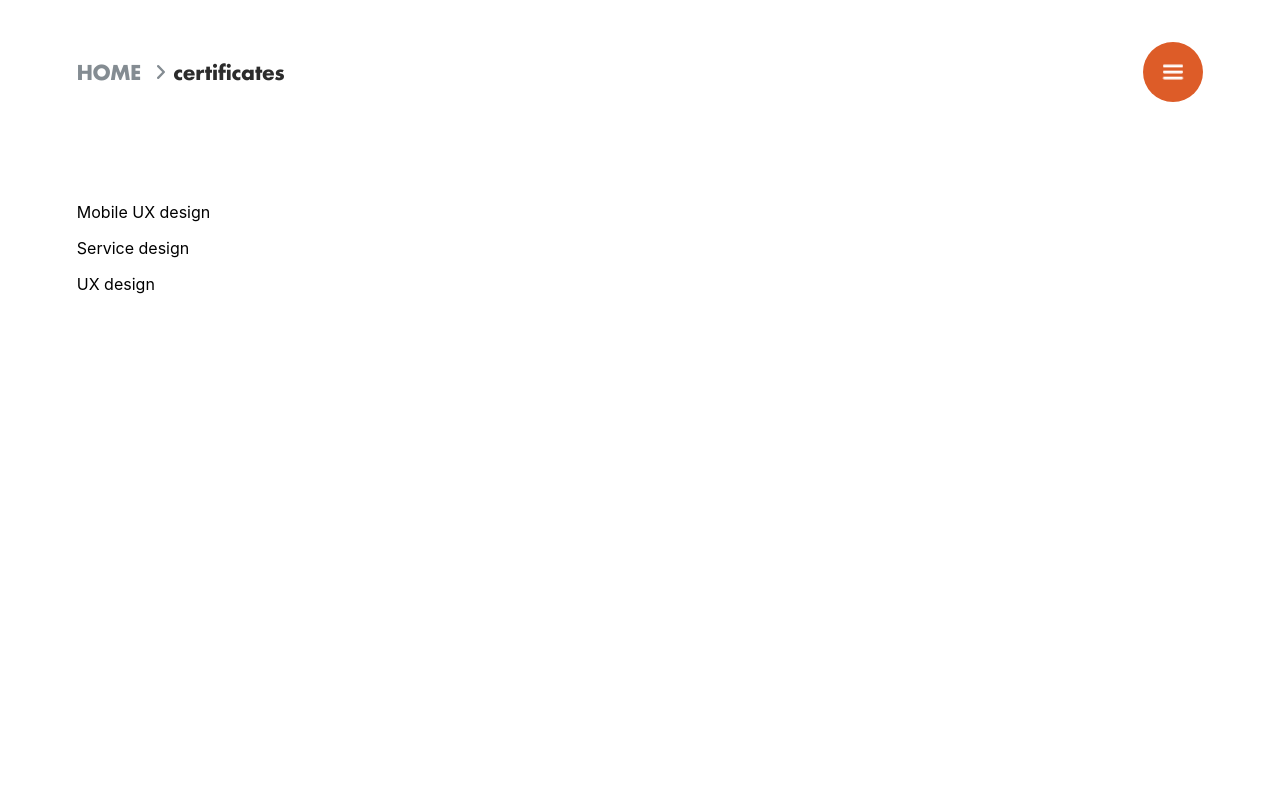
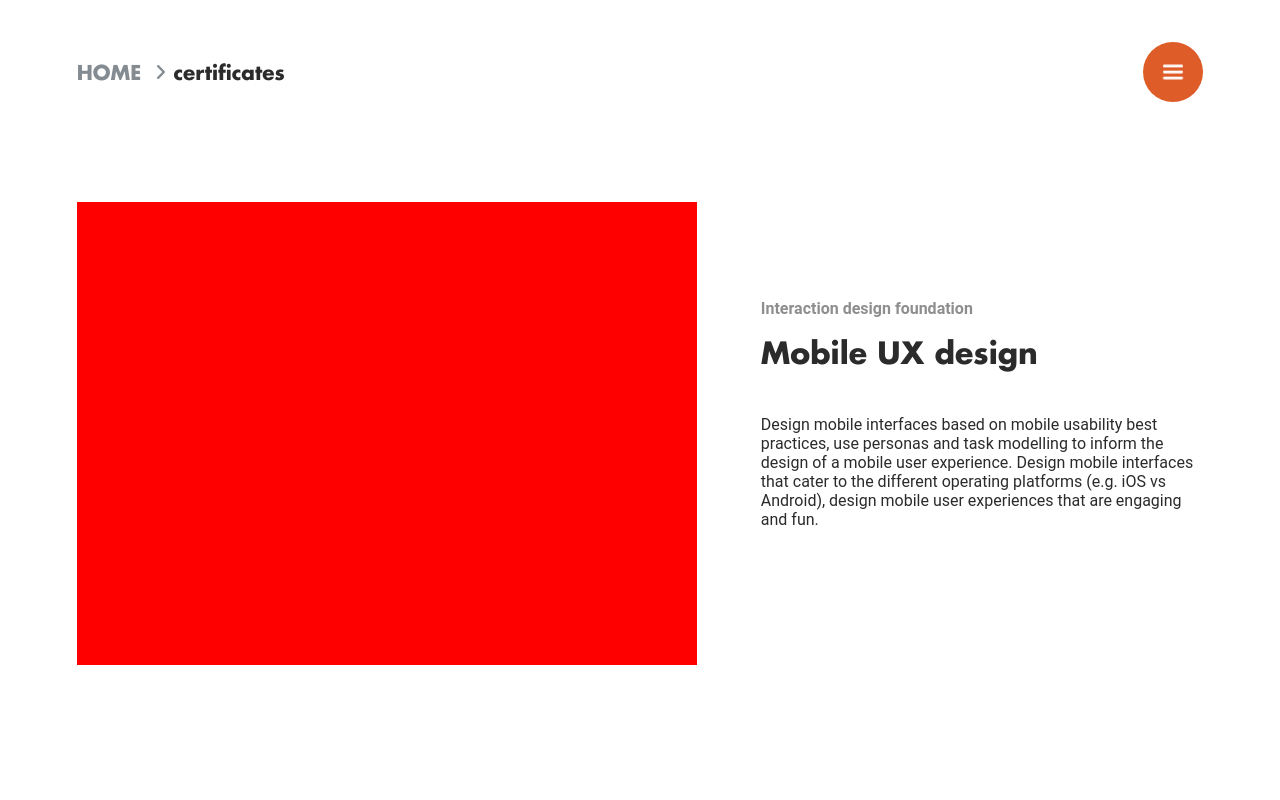
Before and after one commit to Kphagava/Portfolio-website, a Next.js app: page /certificates in a window 1280 px wide. Shown: the top 800 px of the page. Built offline with nearby package versions, Linux system fonts and the light colour scheme.

Commit message:
Migrated certificates page

```diff
--- a/pages/certificates.js
+++ b/pages/certificates.js
@@ -1,20 +1,24 @@
+import styles from '../styles/work-cert.module.css'
 
 const Certificates = () => {
 
     const certificates = [
         {
+            id: 0,
             name: 'Mobile UX design',
             desc: 'Design mobile interfaces based on mobile usability best practices, use personas and task modelling to inform the design of a mobile user experience. Design mobile interfaces that cater to the different operating platforms (e.g. iOS vs Android), design mobile user experiences that are engaging and fun.',
             from: 'Interaction design foundation',
             imgUrl: 'mobileUxDesign.png'
         },
         {
+            id: 1,
             name: 'Service design',
             desc: 'Run a service design process from start to finish, apply essential service design methods such as service blueprints, business model canvases and value propositions. Set up a service design team and engage the entire organization in service design.',
             from: 'Interaction design foundation',
             imgUrl: 'serviceDesign.png'
         },
         {
+            id: 2,
             name: 'UX design',
             desc: 'TBC Bank is one of the leading banks in Georgia, currently I’m responsible for ensuring smooth experience for merchants and creating the platform for digitalizing all their analytical needs. I am working with an agile team on improving payment experiences, as well as with the marketing team on redesigning related products and platforms.',
             from: 'Tbilisi school of communication',
@@ -24,7 +28,18 @@ const Certificates = () => {
 
     return (
         <div>
-            {certificates.map(x => (<p>{x.name}</p>))}
+            {certificates.map(item => {
+                return(
+                    <div className={styles.item}>
+                        <div className={styles.itemThumbnail}></div>
+                        <div className={styles.itemDetails}>
+                            <div className={styles.itemSchool}>{item.from}</div>
+                            <div className={styles.itemHeader}>{item.name}</div>
+                            <div className={styles.itemTxt}>{item.desc}</div>
+                        </div>
+                    </div>
+                )
+            })}
         </div>
     )
 }
```
